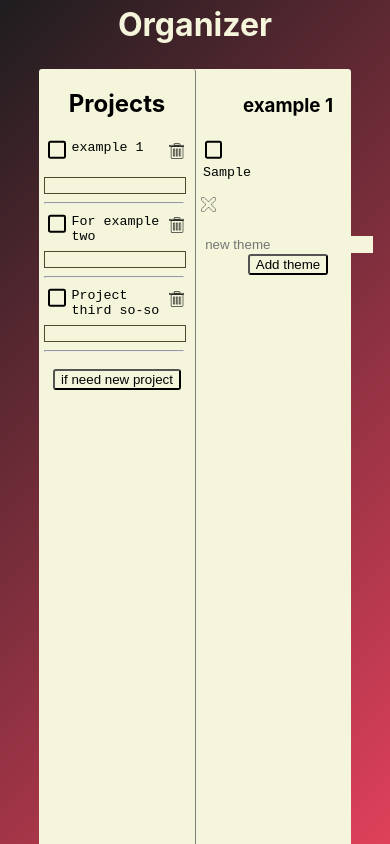
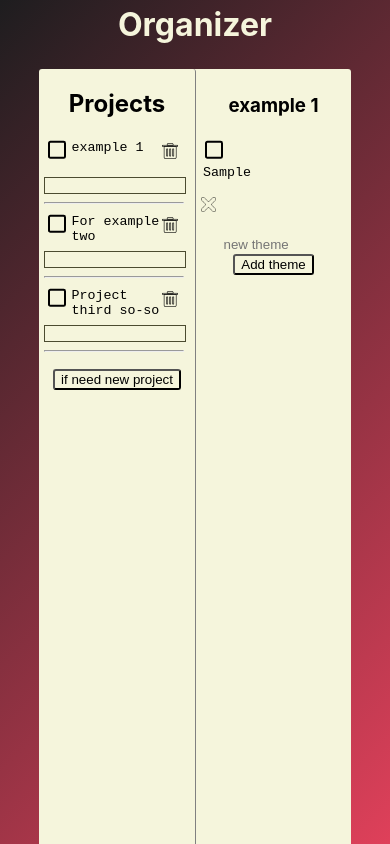
Before and after one commit to Igogoblin/viteDeploy, a React (Vite) app in the folder viteDeploy/: page / in a window 390 px wide. Both pictures are taken after typing "Sample" into the empty fields and a click on the button "Add theme". Built offline with nearby package versions, Linux system fonts and the light colour scheme.

Commit message:
refactor: add media for theme

```diff
--- a/viteDeploy/src/components/projects/projectList/ProjectList.jsx
+++ b/viteDeploy/src/components/projects/projectList/ProjectList.jsx
@@ -18,19 +18,20 @@ function ProjectList() {
     }
   };
   console.log(themes);
-  // console.log(showProject);
+  console.log(showProject);
   return (
     <div className={s.main}>
       <h3>
         {showProject.map((proj) => (proj.statusShow === true ? proj.text : ""))}
       </h3>
       <ul className={s.themeArea}>
+        {}
         {themes.length > 0 ? (
           themes.map((theme) => (
             <ThemeItem key={theme.id} {...theme}></ThemeItem>
           ))
         ) : (
-          <div>epmty themas</div>
+          <div>empty themes</div>
         )}
       </ul>
       <div>
--- a/viteDeploy/src/components/projects/projectList/ThemeItem.jsx
+++ b/viteDeploy/src/components/projects/projectList/ThemeItem.jsx
@@ -21,7 +21,7 @@ function ThemeItem({ id, text, completed }) {
     dispatch(changePercent({ id }));
   }
   return (
-    <li className={s.forThema}>
+    <li className={s.forTheme}>
       <input
         type="checkbox"
         checked={completed}
--- a/viteDeploy/src/components/projects/projectList/theme.module.css
+++ b/viteDeploy/src/components/projects/projectList/theme.module.css
@@ -5,22 +5,22 @@
   padding-left: 0;
   margin-left: 5px;
 }
-.themeComplete {
+/* .themeComplete {
   max-width: 10%;
-}
+} */
 .main {
   margin: 20px auto;
   display: flex;
   flex-direction: column;
 }
-.textTheme {
+/* .textTheme {
   max-width: 70%;
-}
+} */
 
 .basket {
   width: 15px;
   height: 15px;
-  max-width: 10%;
+  /* max-width: 10%; */
   /* padding-right: 25px; */
   background-image: url("../../../assets/free-icon-remove-folder-circular-button-first.png");
   background-repeat: no-repeat;
@@ -38,8 +38,9 @@
 h3 {
   margin: 5px;
 }
-.forThema {
+.forTheme {
   display: flex;
+  flex-direction: row;
 }
 .containerInputTheme {
   overflow: hidden;
@@ -48,3 +49,12 @@ h3 {
 .inputNewTheme {
   width: 90%;
 }
+@media screen and (max-width: 500px) {
+  .forTheme {
+    flex-direction: column;
+  }
+  .inputNewTheme,
+  textarea {
+    width: 100px;
+  }
+}
```
